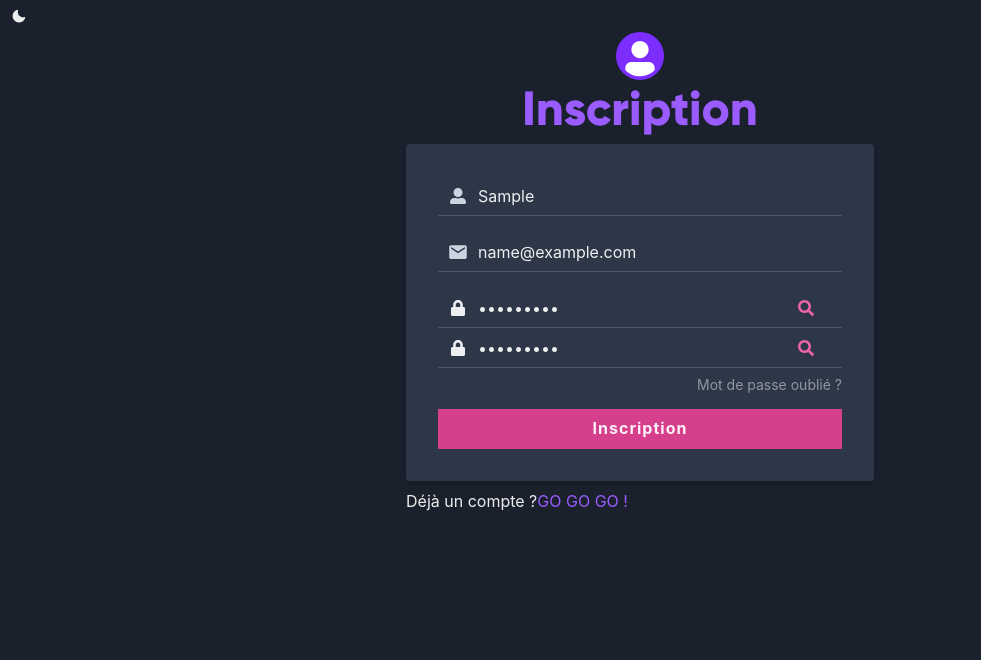
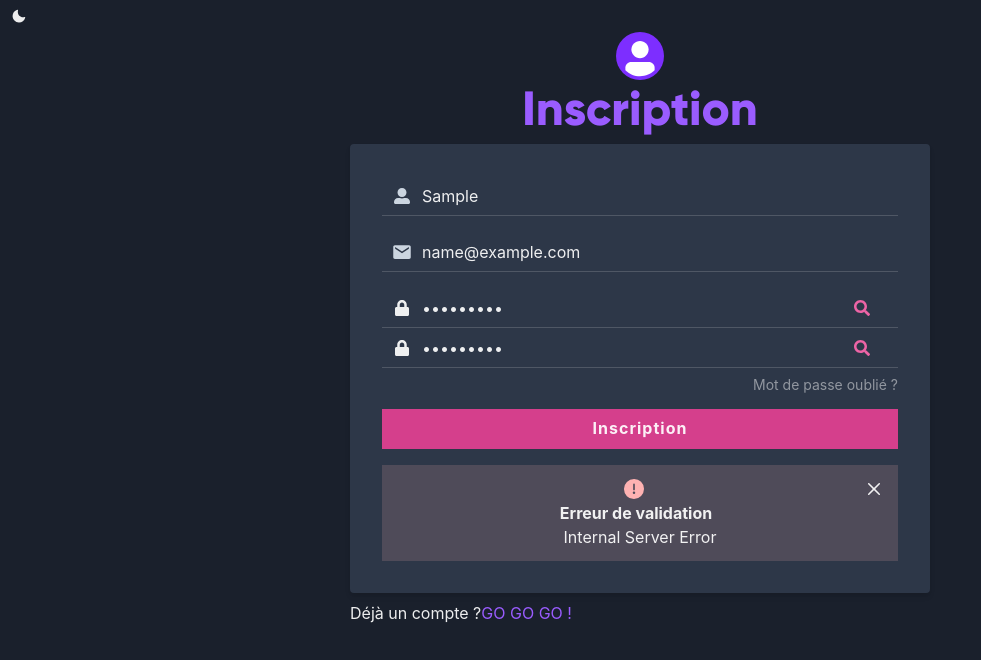
Before and after one commit to ptrkvsky/nextjs-admin, a Next.js app: page /admin/signup in a window 1280 px wide. Both pictures are taken after typing "Sample", "name@example.com", "Sample123", "Sample123" into the empty fields and a click on the button "Inscription". Shown: the top 660 px of the page, without its empty margins (0-981 px from the left). Built offline with nearby package versions, Linux system fonts and the light colour scheme; no server answers.

Commit message:
feat(auth): display errors from the backend
create an error component that can be used to display errors returned from the backend

```diff
--- a/package.json
+++ b/package.json
@@ -37,7 +37,6 @@
     "@prisma/client": "2.30.2",
     "@reduxjs/toolkit": "1.6.1",
     "@sendgrid/mail": "7.4.6",
-    "@types/boom": "7.3.1",
     "axios": "0.21.1",
     "bcrypt": "5.0.1",
     "dotenv-safe": "8.2.0",
--- /dev/null
+++ b/src/components/Form/FormErrors.tsx
@@ -0,0 +1,40 @@
+import {
+  Alert,
+  AlertIcon,
+  AlertTitle,
+  AlertDescription,
+  CloseButton,
+} from '@chakra-ui/react';
+import { SerializedError } from '@reduxjs/toolkit';
+import { FetchBaseQueryError } from '@reduxjs/toolkit/dist/query';
+import React from 'react';
+
+/**
+ * Handle errors returns returned by the backend
+ * @param error
+ */
+
+interface PropsFormErrors {
+  error: FetchBaseQueryError;
+}
+
+export const FormErrors = ({ error }: PropsFormErrors) => {
+  const errorMessage =
+    error.status === 500
+      ? `Une erreur inatendue est survenue pendant l'enregistrement 😢`
+      : (error.data as string);
+
+  return (
+    <Alert
+      status="error"
+      flexDirection="column"
+      alignItems="center"
+      justifyContent="center"
+    >
+      <AlertIcon />
+      <AlertTitle mr={2}>Erreur de validation</AlertTitle>
+      <AlertDescription>{errorMessage}</AlertDescription>
+      <CloseButton position="absolute" right="8px" top="8px" />
+    </Alert>
+  );
+};
--- /dev/null
+++ b/src/components/Form/index.ts
@@ -0,0 +1 @@
+export * from './FormErrors';
--- a/src/features/auth/backend/signUpUser.ts
+++ b/src/features/auth/backend/signUpUser.ts
@@ -10,7 +10,7 @@ export const signUpUser = async ({
   password,
 }: SignupPayLoad): Promise<AuthPayLoad | Boom.Boom<unknown>> => {
   if (!process.env.JWT_SECRET) {
-    return Boom.badImplementation(`Il manque le JWT`);
+    return Boom.badImplementation(`Il manque le JWT.`);
   }
 
   const user = await prisma.user.findUnique({
@@ -20,7 +20,7 @@ export const signUpUser = async ({
   });
 
   if (user) {
-    return Boom.badRequest(`L'utilisateur existe déjà`);
+    return Boom.badRequest(`L'utilisateur existe déjà.`);
   }
 
   const newUser = await prisma.user.create({
@@ -33,7 +33,7 @@ export const signUpUser = async ({
   });
 
   if (!newUser) {
-    throw Boom.badImplementation(`Impossible de créer le nouvel utilisateur`);
+    return Boom.badImplementation(`Impossible de créer le nouvel utilisateur.`);
   }
 
   const session: SessionUser = {
--- a/src/features/auth/components/FormSignup.tsx
+++ b/src/features/auth/components/FormSignup.tsx
@@ -1,7 +1,8 @@
+import { SerializedError } from '@reduxjs/toolkit';
+import { FetchBaseQueryError } from '@reduxjs/toolkit/dist/query';
 import React, { useState } from 'react';
 import { yupResolver } from '@hookform/resolvers/yup';
 import {
-  background,
   Button,
   chakra,
   FormControl,
@@ -21,6 +22,7 @@ import { FaUserAlt, FaLock, FaSearch } from 'react-icons/fa';
 import { IoMdMail as IoMail } from 'react-icons/io';
 import { useForm, SubmitHandler } from 'react-hook-form';
 import * as yup from 'yup';
+import { FormErrors } from '@/components/Form';
 import { SignupForm, SignupPayLoad } from '../types';
 import { useSignupMutation } from '../api/signupApi';
 
@@ -75,13 +77,8 @@ export const FormSignup = () => {
     signup(data);
   };
 
-  console.log(error);
-
   return (
     <form onSubmit={handleSubmit(FormSubmitHandler)}>
-      <FormErrorMessage color="gray.500">
-        Message d&apos;erreur
-      </FormErrorMessage>
       <Stack
         spacing={4}
         p="2rem"
@@ -89,6 +86,7 @@ export const FormSignup = () => {
         boxShadow="md"
         borderRadius="base"
       >
+        <FormErrorMessage>toto</FormErrorMessage>
         {/*
         Name
         */}
@@ -129,9 +127,8 @@ export const FormSignup = () => {
             </FormErrorMessage>
           </InputGroup>
         </FormControl>
-        {/*
-        Password
-        */}
+
+        {/* Password */}
         <FormControl isRequired isInvalid={!!errors?.password}>
           <InputGroup>
             <InputLeftElement pointerEvents="none" color="gray.300">
@@ -159,9 +156,8 @@ export const FormSignup = () => {
           <FormErrorMessage color="red.500">
             {errors.password && errors.password.message}
           </FormErrorMessage>
-          {/*
-        Password Confirm
-        */}
+
+          {/* Password Confirm */}
           <FormControl isRequired isInvalid={!!errors?.passwordConfirm}>
             <InputGroup>
               <InputLeftElement pointerEvents="none" color="gray.300">
@@ -193,13 +189,14 @@ export const FormSignup = () => {
               {errors.passwordConfirm && errors.passwordConfirm.message}
             </FormErrorMessage>
           </FormControl>
-          {/*
-          Forgot Password
-          */}
+          {/* Forgot Password */}
           <FormHelperText textAlign="right">
             <Link>Mot de passe oublié ?</Link>
           </FormHelperText>
         </FormControl>
+        {/*
+          Submit
+          */}
         <Button
           isLoading={isLoading}
           loadingText="Envoi"
@@ -215,6 +212,10 @@ export const FormSignup = () => {
         >
           Inscription
         </Button>
+        {/*
+          Handle Errors
+          */}
+        {error && <FormErrors error={error} />}
       </Stack>
     </form>
   );
--- a/src/features/auth/templates/TemplateSignUp.tsx
+++ b/src/features/auth/templates/TemplateSignUp.tsx
@@ -15,7 +15,7 @@ export const TemplateSignUp = () => (
         <Heading color="purple.300" size="2xl" as="h1">
           Inscription
         </Heading>
-        <Box minW={{ base: `90%`, md: `468px` }}>
+        <Box minW={{ base: `90%`, md: `580px` }}>
           <FormSignup />
         </Box>
       </Stack>
--- a/src/pages/api/signup.ts
+++ b/src/pages/api/signup.ts
@@ -32,7 +32,9 @@ export default async function handler(
         res.status(500).json(err);
       }
     } else {
-      res.status(400).send(`données manquantes`);
+      res.status(400).send(`Données manquantes.`);
     }
+  } else {
+    res.status(405).send(`Methode non autorisée.`);
   }
 }
```
Also changed, not shown: 1 other file (tests, documents, lock files or other folders).
